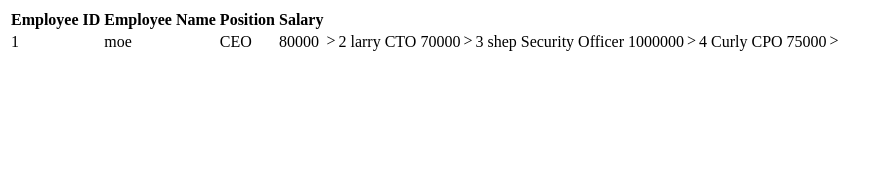
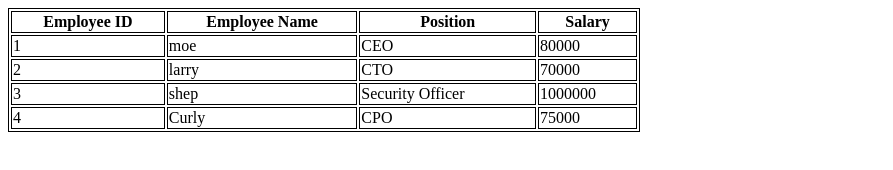
Before and after one commit to AndreYarbrough/AcmeTableBuilder, a plain HTML site: page index.html in a window 1280 px wide. Shown: the whole page, without its empty margins (0-893 px from the left). Drawn offline with Linux system fonts and the light colour scheme.

Commit message:
table logic now worki @20:06

```diff
--- a/index.html
+++ b/index.html
@@ -1,30 +1,38 @@
 <html>
     <head>
         <style>
+            table {
+            border: 1px solid black;
+            width: 50%;
+            }
+            td,th{
+                border: 1px solid black;
+            }
         </style>
         <body>
             <table id="employeeTable">
-                <tr id="TableHeader">
-                    <th>Employee ID</th>
-                    <th>Employee Name</th>
-                    <th>Position</th>
-                    <th>Salary</th>
-                </tr>
+
                 <tr id="empRecords"></tr>
             </table>
          <script>
-             let officers = [
-      { id: 1, name: 'moe',Position: 'CEO',Salary:80000 },
-      { id: 2, name: 'larry',Position:'CTO' ,Salary:70000 },
-      { id: 3, name: 'shep',Position:'Security Officer',Salary:1000000},
-	{ id: 4, name: 'Curly',Position:'CPO',Salary:75000},
-     ];
-     const list = document.querySelector('#empRecords')
+        const list = document.querySelector('#employeeTable')
+        const officers = [
+        { id: 1, name: 'moe',Position: 'CEO',                 Salary:80000 },
+        { id: 2, name: 'larry',Position:'CTO' ,               Salary:70000 },
+        { id: 3, name: 'shep',Position:'Security Officer',    Salary:1000000},
+	    { id: 4, name: 'Curly',Position:'CPO',                Salary:75000}
+        ];
+     console.log(officers);
+
      const render = () =>{
 
-         const html = officers.map(officer =>{return`<tr><td>${officer.id}</td><td>${officer.name}</td><td>${officer.Position}</td><td>${officer.Salary}</td>>`}).join('');
+         const html = officers.map(officer =>{return `<tr>
+         <td>${officer.id}</td>
+         <td>${officer.name}</td>
+         <td>${officer.Position}</td>
+         <td>${officer.Salary}</td></tr>`}).join('');
 
-        list.innerHTML=html;
+        list.innerHTML=`<tr id="TableHeader"><th>Employee ID</th><th>Employee Name</th><th>Position</th><th>Salary</th></tr>`+html;
      };
      render();
          </script>
```
